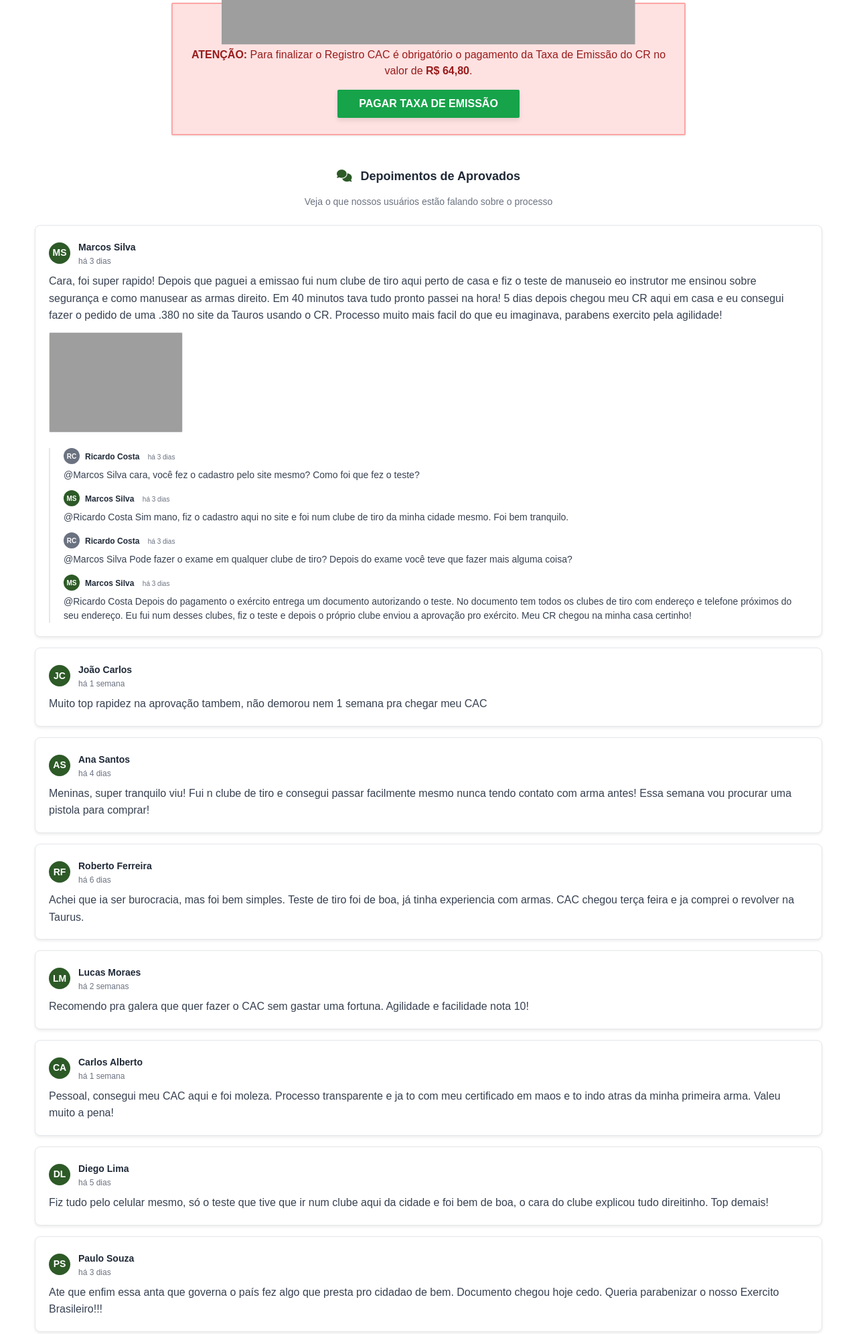
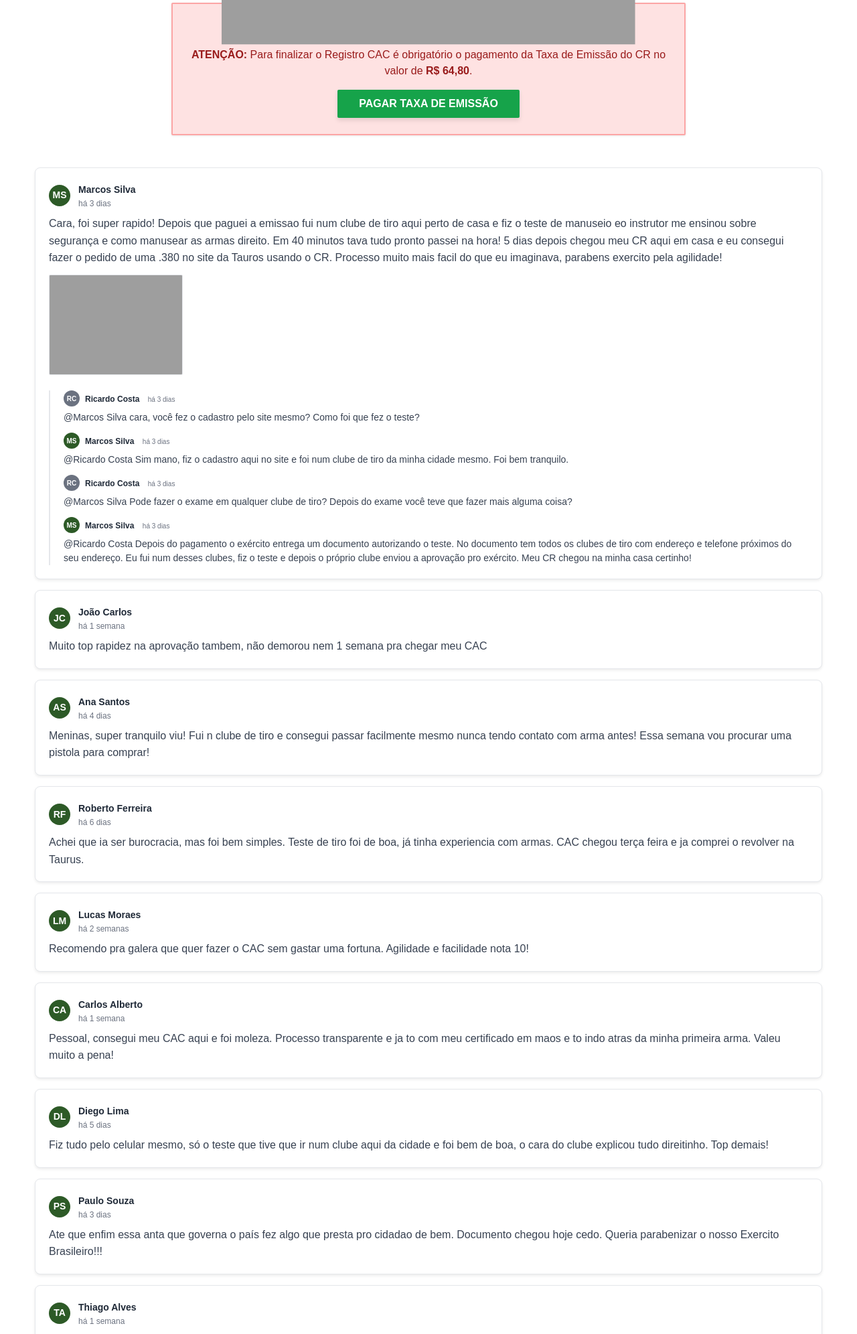
Before and after one commit to Senha1298/cac-1, a Flask app: page /aprovado in a window 1280 px wide. Shown: the part 1231-3223 px from the top of the page at 67% size. Run offline with Flask 3, Linux system fonts and the light colour scheme; the visitor is signed in with stand-in values (Sample User, id 1); data that the repository does not hold is empty; some libraries are stand-ins or nearby versions; some web fonts are replaced; grey boxes are pictures that could not be loaded.

Commit message:
Remove testimonial section from approved user page
Remove the "Depoimentos de Aprovados" heading and descriptive paragraph from the templates/aprovado.html file.

Replit-Commit-Author: Agent
Replit-Commit-Session-Id: 4e8a3271-fc60-46cb-bbe1-2fb08af81737
Replit-Commit-Checkpoint-Type: full_checkpoint
Replit-Commit-Screenshot-Url: https://storage.googleapis.com/screenshot-production-us-central1/a7e5579c-c6ab-4f3c-abec-5cf7d859c244/4e8a3271-fc60-46cb-bbe1-2fb08af81737/dsY0dPW

```diff
--- a/templates/aprovado.html
+++ b/templates/aprovado.html
@@ -116,13 +116,6 @@
 
     <!-- Seção de Comentários -->
     <div style="max-width: 2400px; margin: 48px 0 0 0; padding: 0 20px; background-color: #fff;">
-        <div style="text-align: center; margin-bottom: 24px;">
-            <h3 style="font-size: 18px; font-weight: bold; color: #1f2937; margin-bottom: 8px;">
-                <i class="fas fa-comments" style="color: #2D5A27; margin-right: 8px;"></i>
-                Depoimentos de Aprovados
-            </h3>
-            <p style="font-size: 14px; color: #6b7280;">Veja o que nossos usuários estão falando sobre o processo</p>
-        </div>
 
         <div>
                 <!-- Comentário 1 - Específico sobre teste de tiro -->
```
